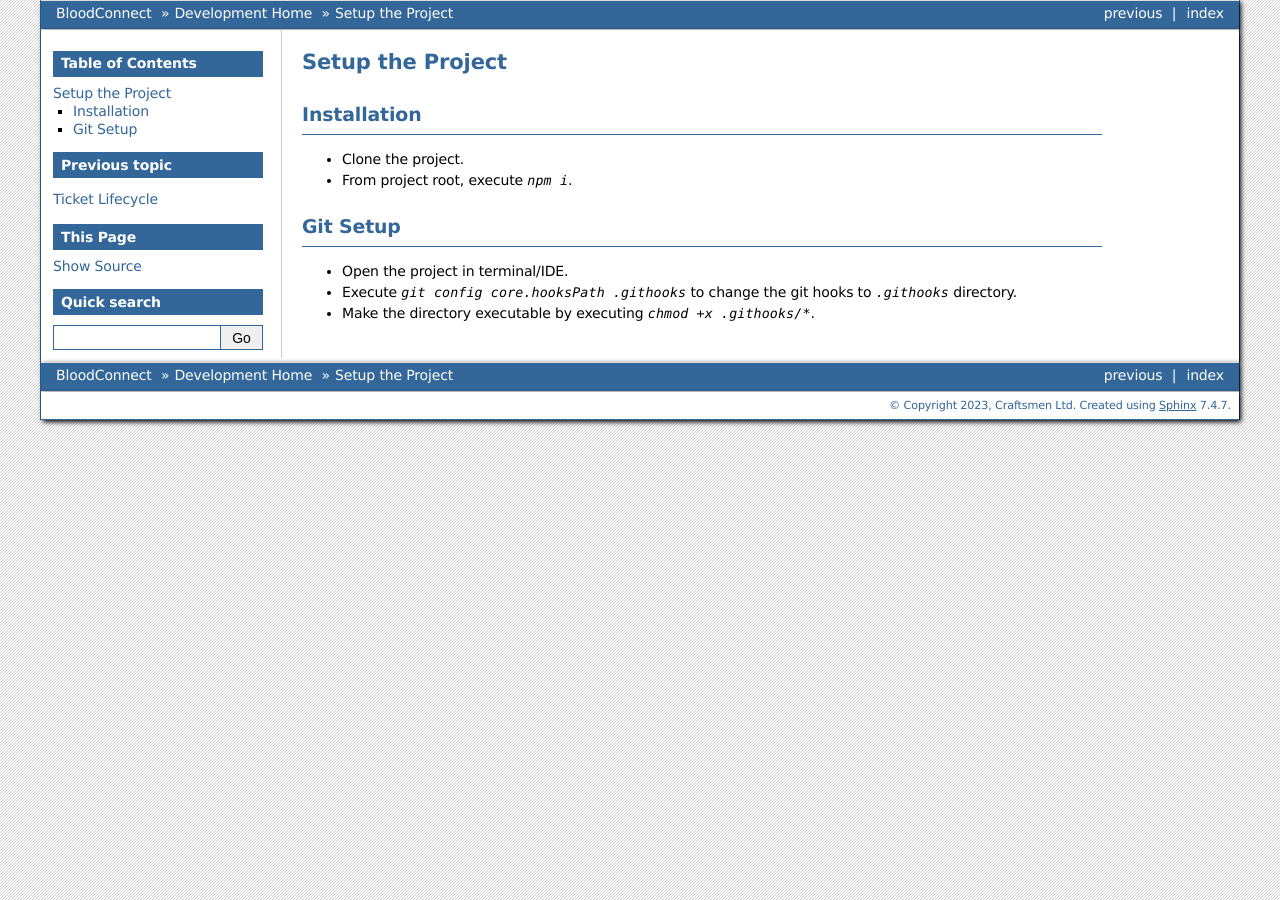
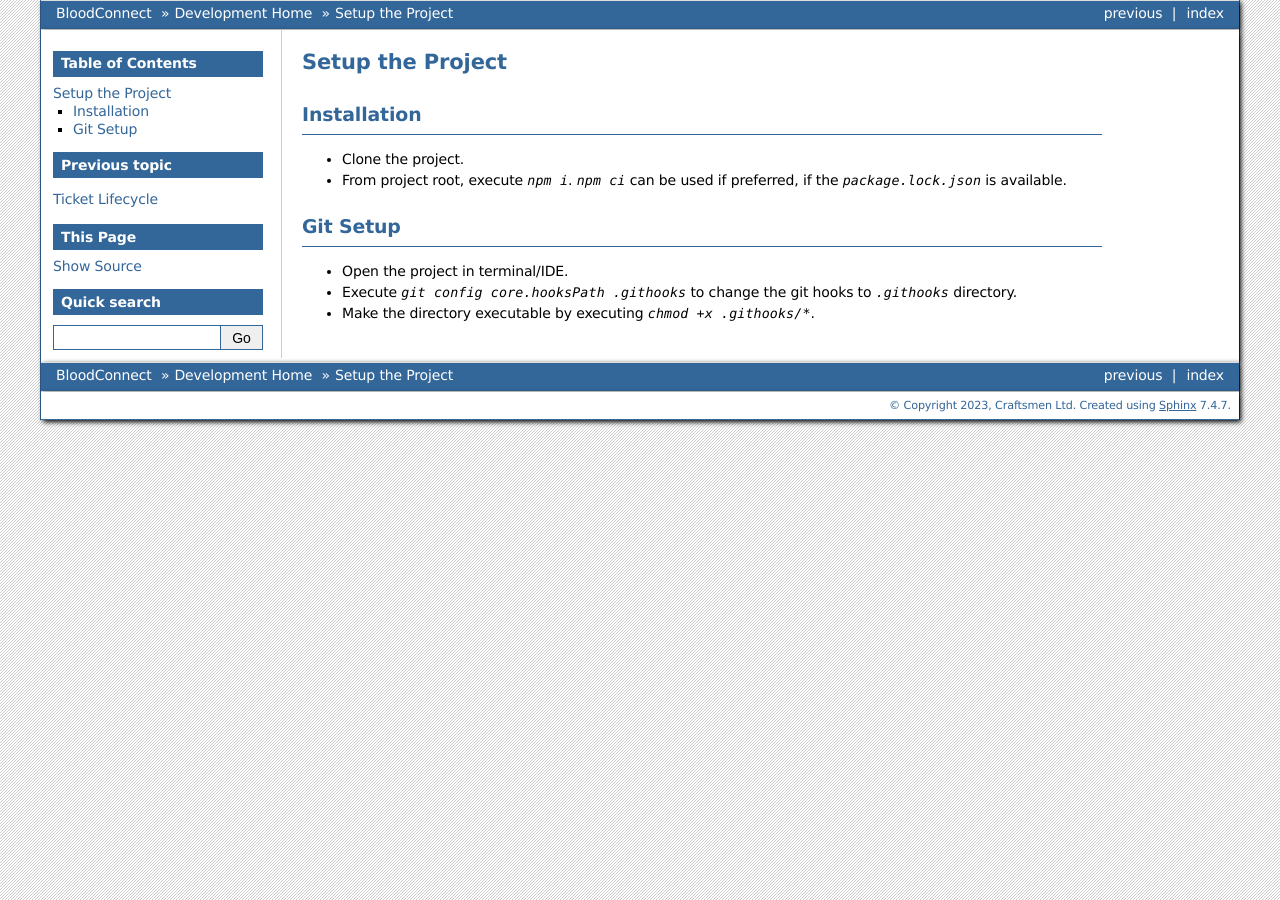
Before and after one commit to CraftsmenLtd/BloodConnect, a Sphinx documentation site: the page built from docs/development/GettingStarted.rst, in a window 1280 px wide. Built offline with Sphinx 7.4.7, drawn with Linux system fonts in a browser that asks for light colours.

Commit message:
I-#4 GettingStarted.rst updated with mention of npm ci

```diff
--- a/docs/development/GettingStarted.rst
+++ b/docs/development/GettingStarted.rst
@@ -5,7 +5,7 @@ Setup the Project
 Installation
 ~~~~~~~~~~~~
 - Clone the project.
-- From project root, execute `npm i`.
+- From project root, execute `npm i`. `npm ci` can be used if preferred, if the `package.lock.json` is available.
 
 Git Setup
 ~~~~~~~~~
```
